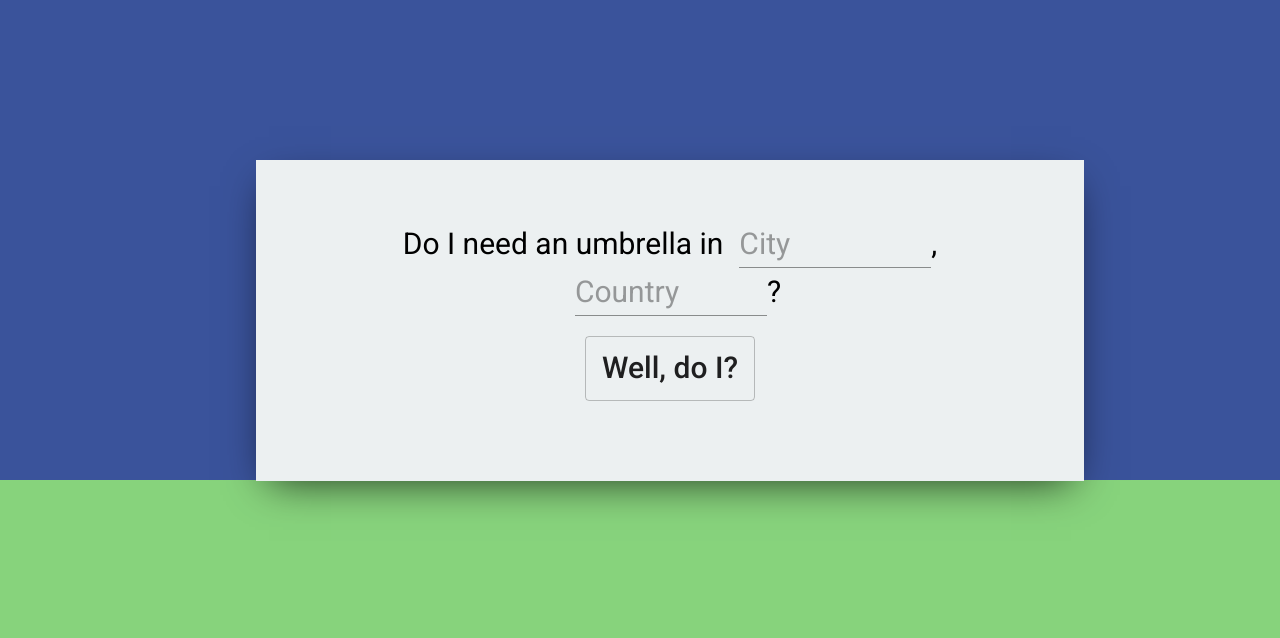
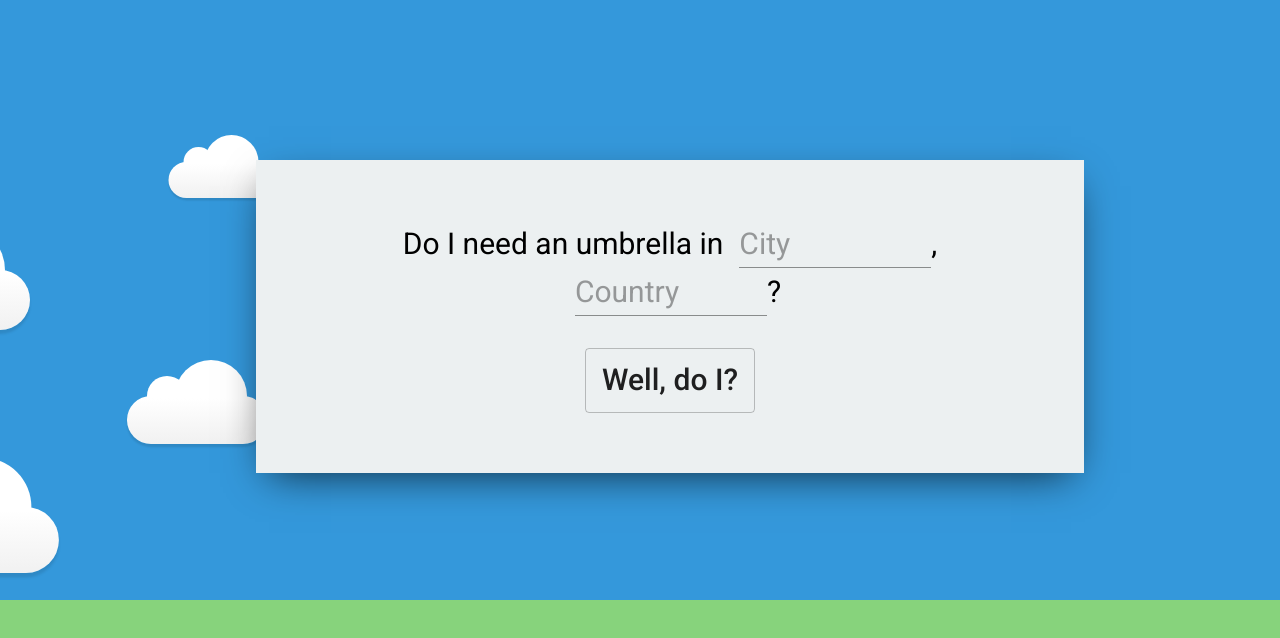
Before and after one commit to williamlixu/do-i-need-an-umbrella, a React (Create React App) app: page / in a window 1280 px wide. Shown: the top 638 px of the page. Built offline with nearby package versions, Linux system fonts and the light colour scheme.

Commit message:
Animated clouds background

```diff
--- a/src/components/Header.tsx
+++ b/src/components/Header.tsx
@@ -1,12 +1,32 @@
 import * as React from 'react';
-import '../styles/styles.css';
+import '../styles/clouds.css';
 
 const Header = () => (
-    <div>
+    <React.Fragment>
         <header className="header-sky">
+            <div className="x1">
+                <div className="cloud"/>
+            </div>
+
+            <div className="x2">
+                <div className="cloud"/>
+            </div>
+
+            <div className="x3">
+                <div className="cloud"/>
+            </div>
+
+            <div className="x4">
+                <div className="cloud"/>
+            </div>
+
+            <div className="x5">
+                <div className="cloud"/>
+            </div>
+
             <h1 className="title hidden">Weather App</h1>
         </header>
-    </div>
+    </React.Fragment>
 );
 
 export default Header;
--- a/src/components/WeatherDisplay.tsx
+++ b/src/components/WeatherDisplay.tsx
@@ -78,7 +78,7 @@ function WeatherIcon(code : number) : any {
     return (
         <React.Fragment>
             <img src={src} alt={alt} height="256" width="256"/>
-            <p className="credit">Icon made by {authorLink} from <a href="www.flaticon.com">www.flaticon.com</a></p>
+            <p className="credit">Icon made by {authorLink} from <a href="https://www.flaticon.com">www.flaticon.com</a></p>
         </React.Fragment>
     );
 }
@@ -167,7 +167,7 @@ function Display(props : IDisplayProps) : any {
                 <p>{props.weatherMessage}</p>
                 <p>{props.tempMessage}</p>
                 <p>{props.windMessage}</p>
-                <p>Location used was {props.city && props.city}, {props.country && props.country}</p>
+                <p>Location used was {props.city && props.city}, {props.country && props.country}.</p>
             </div>
         </div>
     );
--- /dev/null
+++ b/src/styles/clouds.css
@@ -0,0 +1,161 @@
+/**
+* This CSS effect is originally by Mark Bowley, used under the following copyright license
+*
+* Copyright (c) 2018 by Mark Bowley (https://codepen.io/Mark_Bowley/pen/xEbuI)
+*
+* Permission is hereby granted, free of charge, to any person obtaining a copy of this software and associated documentation files (the "Software"), to deal in the Software without restriction, including without limitation the rights to use, copy, modify, merge, publish, distribute, sublicense, and/or sell copies of the Software, and to permit persons to whom the Software is furnished to do so, subject to the following conditions:
+*
+* The above copyright notice and this permission notice shall be included in all copies or substantial portions of the Software.
+*
+* THE SOFTWARE IS PROVIDED "AS IS", WITHOUT WARRANTY OF ANY KIND, EXPRESS OR IMPLIED, INCLUDING BUT NOT LIMITED TO THE WARRANTIES OF MERCHANTABILITY, FITNESS FOR A PARTICULAR PURPOSE AND NONINFRINGEMENT. IN NO EVENT SHALL THE AUTHORS OR COPYRIGHT HOLDERS BE LIABLE FOR ANY CLAIM, DAMAGES OR OTHER LIABILITY, WHETHER IN AN ACTION OF CONTRACT, TORT OR OTHERWISE, ARISING FROM, OUT OF OR IN CONNECTION WITH THE SOFTWARE OR THE USE OR OTHER DEALINGS IN THE SOFTWARE.
+*
+**/
+.header-sky {
+	/* height: 60vh; */
+	/* light blue */
+	background-color: #3498db;
+
+	/* dark blue */
+	/* background-color: #3a539b; */
+
+	/* very dark blue */
+	/* background-color: #2c3e50; */
+
+	/* muted blue */
+	/* background-color: #3a539b; */
+}
+
+/* KEYFRAMES */
+
+@-webkit-keyframes animateCloud {
+    0% {
+        margin-left: -1000px;
+    }
+    100% {
+        margin-left: 100%;
+    }
+}
+
+@-moz-keyframes animateCloud {
+    0% {
+        margin-left: -1000px;
+    }
+    100% {
+        margin-left: 100%;
+    }
+}
+
+@keyframes animateCloud {
+    0% {
+        margin-left: -1000px;
+    }
+    100% {
+        margin-left: 100%;
+    }
+}
+
+/* ANIMATIONS */
+
+.x1 {
+	-webkit-animation: animateCloud 35s linear infinite;
+	-moz-animation: animateCloud 35s linear infinite;
+	animation: animateCloud 35s linear infinite;
+
+	-webkit-transform: scale(0.65);
+	-moz-transform: scale(0.65);
+	transform: scale(0.65);
+}
+
+.x2 {
+	-webkit-animation: animateCloud 20s linear infinite;
+	-moz-animation: animateCloud 20s linear infinite;
+	animation: animateCloud 20s linear infinite;
+
+	-webkit-transform: scale(0.3);
+	-moz-transform: scale(0.3);
+	transform: scale(0.3);
+}
+
+.x3 {
+	-webkit-animation: animateCloud 30s linear infinite;
+	-moz-animation: animateCloud 30s linear infinite;
+	animation: animateCloud 30s linear infinite;
+
+	-webkit-transform: scale(0.5);
+	-moz-transform: scale(0.5);
+	transform: scale(0.5);
+}
+
+.x4 {
+	-webkit-animation: animateCloud 18s linear infinite;
+	-moz-animation: animateCloud 18s linear infinite;
+	animation: animateCloud 18s linear infinite;
+
+	-webkit-transform: scale(0.4);
+	-moz-transform: scale(0.4);
+	transform: scale(0.4);
+}
+
+.x5 {
+	-webkit-animation: animateCloud 25s linear infinite;
+	-moz-animation: animateCloud 25s linear infinite;
+	animation: animateCloud 25s linear infinite;
+
+	-webkit-transform: scale(0.55);
+	-moz-transform: scale(0.55);
+	transform: scale(0.55);
+}
+
+/* OBJECTS */
+
+.cloud {
+	background: #fff;
+	background: -moz-linear-gradient(top,  #fff 5%, #f1f1f1 100%);
+	background: -webkit-gradient(linear, left top, left bottom, color-stop(5%,#fff), color-stop(100%,#f1f1f1));
+	background: -webkit-linear-gradient(top,  #fff 5%,#f1f1f1 100%);
+	background: -o-linear-gradient(top,  #fff 5%,#f1f1f1 100%);
+	background: -ms-linear-gradient(top,  #fff 5%,#f1f1f1 100%);
+	background: linear-gradient(top,  #fff 5%,#f1f1f1 100%);
+	filter: progid:DXImageTransform.Microsoft.gradient( startColorstr='#fff', endColorstr='#f1f1f1',GradientType=0 );
+
+	-webkit-border-radius: 100px;
+	-moz-border-radius: 100px;
+	border-radius: 100px;
+
+	-webkit-box-shadow: 0 8px 5px rgba(0, 0, 0, 0.1);
+	-moz-box-shadow: 0 8px 5px rgba(0, 0, 0, 0.1);
+	box-shadow: 0 8px 5px rgba(0, 0, 0, 0.1);
+
+	height: 120px;
+	position: relative;
+	width: 350px;
+}
+
+.cloud:after, .cloud:before {
+    background: #fff;
+	content: '';
+	position: absolute;
+	z-indeX: -1;
+}
+
+.cloud:after {
+	-webkit-border-radius: 100px;
+	-moz-border-radius: 100px;
+	border-radius: 100px;
+
+	height: 100px;
+	left: 50px;
+	top: -50px;
+	width: 100px;
+}
+
+.cloud:before {
+	-webkit-border-radius: 200px;
+	-moz-border-radius: 200px;
+	border-radius: 200px;
+
+	width: 180px;
+	height: 180px;
+	right: 50px;
+	top: -90px;
+}
--- a/src/styles/styles.css
+++ b/src/styles/styles.css
@@ -1,7 +1,12 @@
 html {
-  /* green grass background */
+	/* green grass background */
+  /* background-color: #87d37c */
   background-color: #87d37c
 }
+body {
+	overflow-x: hidden;
+}
+
 .wrapper {
   text-align: center;
   font-size: 20px;
@@ -9,10 +14,9 @@ html {
 
 /* For header block */
 .header-sky {
-  height: 60vh;
-
+  /* height: 60vh; */
   /* light blue */
-  /* background-color: #3498db; light blue */
+  background-color: #3498db;
 
   /* dark blue */
   /* background-color: #3a539b; */
@@ -21,8 +25,9 @@ html {
   /* background-color: #2c3e50; */
 
   /* muted blue */
-  background-color: #3a539b;
+  /* background-color: #3a539b; */
 }
+
 .hidden {
   display: none;
 }
@@ -45,7 +50,8 @@ html {
   text-align: center;
   font-size: 30px;
 }
-.lineInput input {
+/* Resize MaterialUI components*/
+.lineInput input, .questionButton button {
   font-size: 30px;
 }
 .lineInput {
@@ -54,8 +60,7 @@ html {
   width: 12rem;
 }
 .questionButton button {
-  margin: 20px;
-  font-size: 30px;
+  margin-top: 2rem;
   text-transform: none;
 }
 
```
Also changed, not shown: src/img/cloud.png.
